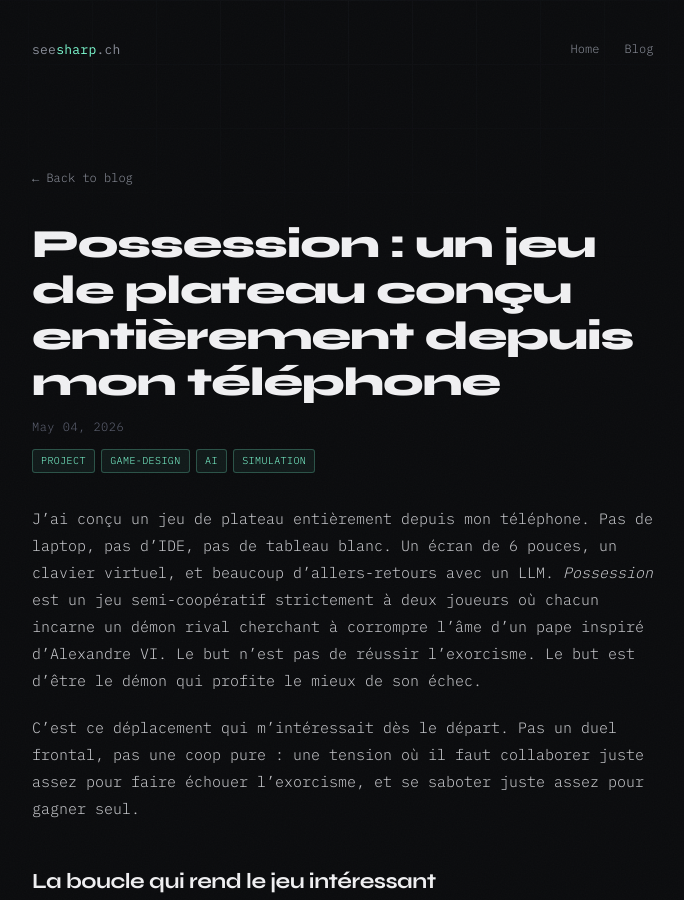
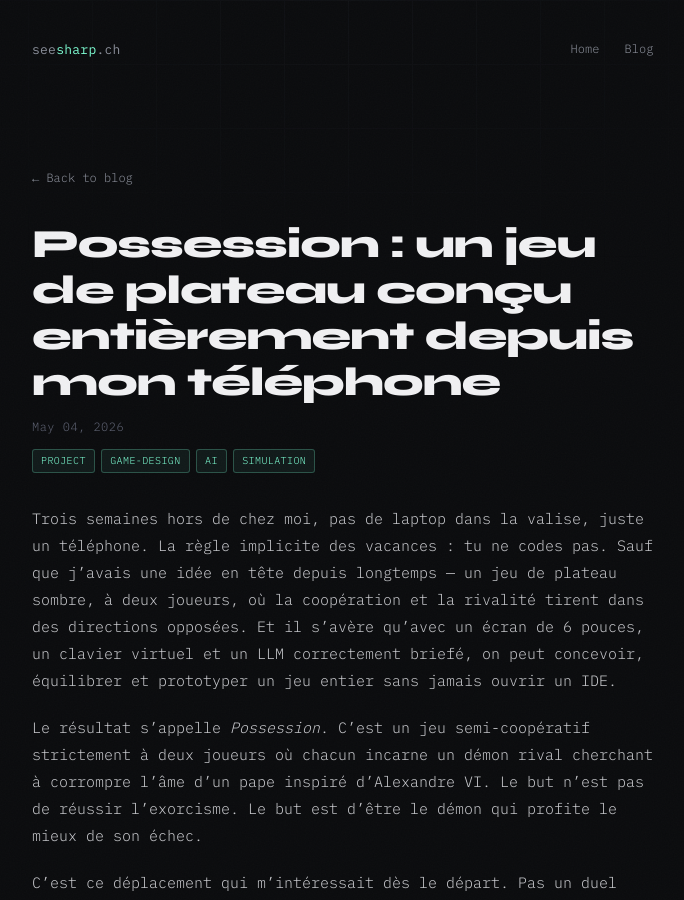
Before and after one commit to salfab/seesharpch, a Jekyll site: the page built from _posts/2026-05-04-possession-jeu-de-plateau.md, in a window 1280 px wide and 900 px high. Shown: the whole window, without its empty margins (292-976 px from the left). Built offline with Jekyll 4.4.1, drawn with Linux system fonts in a browser that asks for light colours.

Commit message:
blog: warmer Possession intro that sets the phone-only scene

```diff
--- a/_posts/2026-05-04-possession-jeu-de-plateau.md
+++ b/_posts/2026-05-04-possession-jeu-de-plateau.md
@@ -7,7 +7,9 @@ permalink: /blog/preview/e8b4f2a9/possession-jeu-de-plateau
 sitemap: false
 ---
 
-J'ai conçu un jeu de plateau entièrement depuis mon téléphone. Pas de laptop, pas d'IDE, pas de tableau blanc. Un écran de 6 pouces, un clavier virtuel, et beaucoup d'allers-retours avec un LLM. *Possession* est un jeu semi-coopératif strictement à deux joueurs où chacun incarne un démon rival cherchant à corrompre l'âme d'un pape inspiré d'Alexandre VI. Le but n'est pas de réussir l'exorcisme. Le but est d'être le démon qui profite le mieux de son échec.
+Trois semaines hors de chez moi, pas de laptop dans la valise, juste un téléphone. La règle implicite des vacances : tu ne codes pas. Sauf que j'avais une idée en tête depuis longtemps — un jeu de plateau sombre, à deux joueurs, où la coopération et la rivalité tirent dans des directions opposées. Et il s'avère qu'avec un écran de 6 pouces, un clavier virtuel et un LLM correctement briefé, on peut concevoir, équilibrer et prototyper un jeu entier sans jamais ouvrir un IDE.
+
+Le résultat s'appelle *Possession*. C'est un jeu semi-coopératif strictement à deux joueurs où chacun incarne un démon rival cherchant à corrompre l'âme d'un pape inspiré d'Alexandre VI. Le but n'est pas de réussir l'exorcisme. Le but est d'être le démon qui profite le mieux de son échec.
 
 C'est ce déplacement qui m'intéressait dès le départ. Pas un duel frontal, pas une coop pure : une tension où il faut collaborer juste assez pour faire échouer l'exorcisme, et se saboter juste assez pour gagner seul.
 
```
